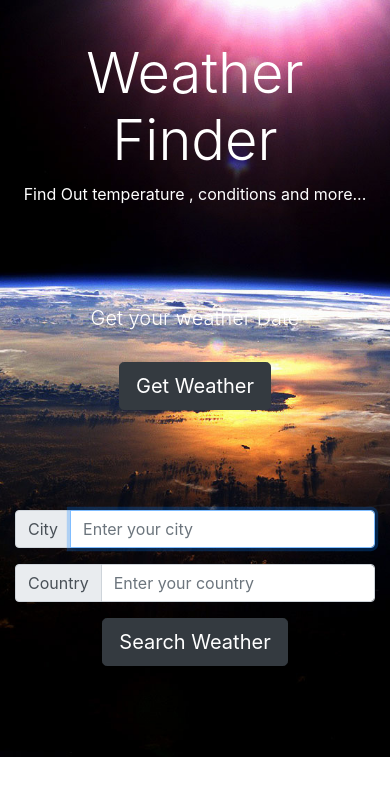
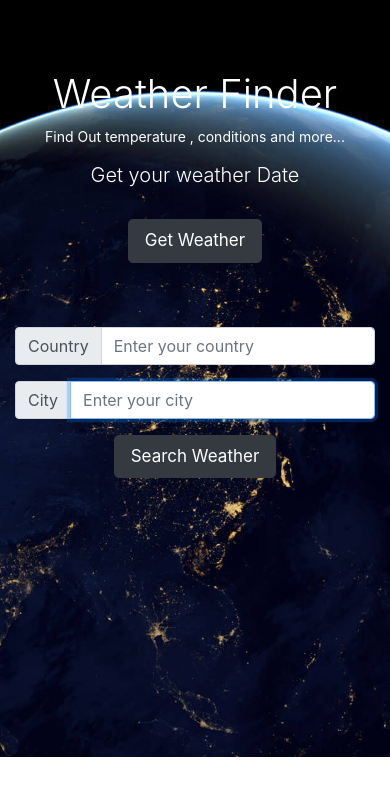
Before and after one commit to Abdo-Hassan/weather-app, a React (Create React App) app: page / in a window 390 px wide. Shown: the top 796 px of the page. Built offline with nearby package versions, Linux system fonts and the light colour scheme.

Commit message:
responsive

```diff
--- a/src/App.css
+++ b/src/App.css
@@ -6,30 +6,46 @@
   width: 100%;
   min-height: 757px;
   color: #fff;
-  padding: 40px 0;
+  padding: 70px 0 20px;
 }
 
 .list-group li {
   background-color: #ffffff33 !important;
 }
-/* app component */
 
 /* header component */
 .headerContainer {
   margin-bottom: 50px;
 }
-/* header component */
 
 /* weather wrapper component */
 .wrapper {
   position: relative;
-  top: 50px;
 }
-/* weather wrapper component */
-
 /* weather data component */
 .dataBadge {
   margin-bottom: 0;
   padding: 10px 15px;
 }
-/* weather data component */
+
+@media only screen and (max-width: 600px) {
+  .headerContainer {
+    margin-bottom: 0px;
+  }
+
+  .headerContainer h1 {
+    font-size: 40px;
+  }
+  .headerContainer p {
+    font-size: 14px;
+  }
+  .wrapper button {
+    font-size: 17px;
+  }
+  .wrapper .user-weather {
+    margin: 20px 0;
+  }
+  .wrapper .weather-list {
+    padding: 13px 10px;
+  }
+}
--- a/src/components/weather/WeatherData.js
+++ b/src/components/weather/WeatherData.js
@@ -15,43 +15,43 @@ const Weather = () => {
     <div className='mt-5'>
       <ul className='list-group'>
         {city && (
-          <li className='list-group-item d-flex justify-content-between align-items-center'>
+          <li className='list-group-item d-flex justify-content-between align-items-center weather-list'>
             <div className='d-flex justify-content-around'>
-              <span>city is : </span>
+              <span>City : </span>
             </div>
             <span className='badge badge-danger dataBadge'>{city}</span>
           </li>
         )}
         {country && (
-          <li className='list-group-item d-flex justify-content-between align-items-center'>
+          <li className='list-group-item d-flex justify-content-between align-items-center weather-list'>
             <div className='d-flex justify-content-around'>
-              <span>country is : </span>
+              <span>Country : </span>
             </div>
             <span className='badge badge-danger dataBadge'>{country}</span>
           </li>
         )}
         {temperature && (
-          <li className='list-group-item d-flex justify-content-between align-items-center'>
+          <li className='list-group-item d-flex justify-content-between align-items-center weather-list'>
             <div className='d-flex justify-content-around'>
-              <span>temperature in {city} is : </span>
+              <span>Temperature in {city} : </span>
             </div>
             <span className='badge badge-danger dataBadge'>
-              {temperature} C
+              {Math.ceil(temperature)} C
             </span>
           </li>
         )}
         {description && (
-          <li className='list-group-item d-flex justify-content-between align-items-center'>
+          <li className='list-group-item d-flex justify-content-between align-items-center weather-list'>
             <div className='d-flex justify-content-around'>
-              <span>Weather condition is : </span>
+              <span>Weather condition : </span>
             </div>
             <span className='badge badge-danger dataBadge'>{description}</span>
           </li>
         )}
         {humidity && (
-          <li className='list-group-item d-flex justify-content-between align-items-center'>
+          <li className='list-group-item d-flex justify-content-between align-items-center weather-list'>
             <div className='d-flex justify-content-around'>
-              <span> humidity in {city} is : </span>
+              <span> Humidity in {city} : </span>
             </div>
             <span className='badge badge-danger dataBadge'>{humidity} %</span>
           </li>
--- a/src/components/weather/WeatherForm.js
+++ b/src/components/weather/WeatherForm.js
@@ -27,6 +27,23 @@ const WeatherForm = () => {
         <div className='input-group mb-3'>
           <div className='input-group-prepend'>
             <span className='input-group-text' id='inputGroup-sizing-default'>
+              Country
+            </span>
+          </div>
+          <input
+            type='text'
+            className='form-control'
+            aria-label='Default'
+            aria-describedby='inputGroup-sizing-default'
+            name='country'
+            value={country}
+            onChange={onChange}
+            placeholder='Enter your country'
+          />
+        </div>
+        <div className='input-group mb-3'>
+          <div className='input-group-prepend'>
+            <span className='input-group-text' id='inputGroup-sizing-default'>
               City
             </span>
           </div>
@@ -42,24 +59,6 @@ const WeatherForm = () => {
             autoFocus
           />
         </div>
-
-        <div className='input-group mb-3'>
-          <div className='input-group-prepend'>
-            <span className='input-group-text' id='inputGroup-sizing-default'>
-              Country
-            </span>
-          </div>
-          <input
-            type='text'
-            className='form-control'
-            aria-label='Default'
-            aria-describedby='inputGroup-sizing-default'
-            name='country'
-            value={country}
-            onChange={onChange}
-            placeholder='Enter your country'
-          />
-        </div>
         <button className='btn btn-dark btn-lg'>Search Weather</button>
       </form>
       {/* search form */}
--- a/src/components/weather/WeatherUser.js
+++ b/src/components/weather/WeatherUser.js
@@ -26,20 +26,22 @@ const WeatherUser = () => {
       <button onClick={setLocation} className='btn btn-dark btn-lg m-4'>
         Get Weather
       </button>
-      <div style={{ marginTop: 76 }}>
+      <div className='user-weather'>
         <ul className='list-group'>
           {userTemp && (
             <li className='list-group-item d-flex justify-content-between align-items-center'>
               <div className='d-flex justify-content-around'>
-                <span> Temperature is : </span>
+                <span> Temperature : </span>
               </div>
-              <span className='badge badge-primary dataBadge'>{userTemp}</span>
+              <span className='badge badge-primary dataBadge'>
+                {Math.ceil(((userTemp - 32) * 5) / 9)} C
+              </span>
             </li>
           )}
           {userTime && (
             <li className='list-group-item d-flex justify-content-between align-items-center'>
               <div className='d-flex justify-content-around'>
-                <span> Time is : </span>
+                <span> Time : </span>
               </div>
               <span className='badge badge-primary dataBadge'>{userTime}</span>
             </li>
@@ -47,7 +49,7 @@ const WeatherUser = () => {
           {userSummary && (
             <li className='list-group-item d-flex justify-content-between align-items-center'>
               <div className='d-flex justify-content-around'>
-                <span> Weather summary is : </span>
+                <span> Weather summary : </span>
               </div>
               <span className='badge badge-primary dataBadge'>
                 {userSummary}
@@ -57,7 +59,7 @@ const WeatherUser = () => {
           {userPressure && (
             <li className='list-group-item d-flex justify-content-between align-items-center'>
               <div className='d-flex justify-content-around'>
-                <span>Weather pressure is : </span>
+                <span>Weather pressure : </span>
               </div>
               <span className='badge badge-primary dataBadge'>
                 {userPressure}
@@ -67,7 +69,7 @@ const WeatherUser = () => {
           {userHumidity && (
             <li className='list-group-item d-flex justify-content-between align-items-center'>
               <div className='d-flex justify-content-around'>
-                <span> Humidity is : </span>
+                <span> Humidity : </span>
               </div>
               <span className='badge badge-primary dataBadge'>
                 {userHumidity} %
```
Also changed, not shown: src/components/layout/bg.jpg, 1 other file (tests, documents, lock files or other folders).
